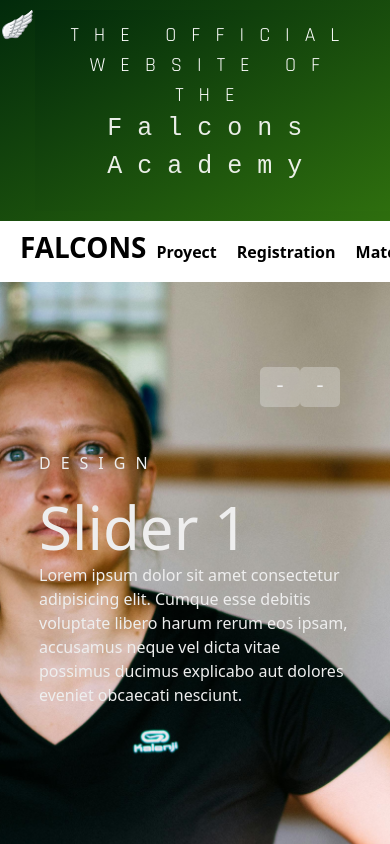
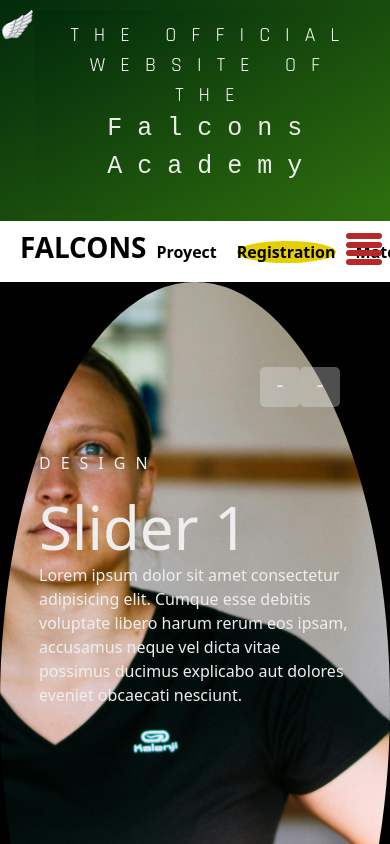
Before and after one commit to jimenezvic/Falcons_Website.github.io, a React (Vite) app in the folder client/falcons/: page /registration in a window 390 px wide. Shown: the top 844 px of the page. Built offline with nearby package versions, Linux system fonts and the light colour scheme; a web font is replaced by a local one.

Commit message:
responsive nav-bar

```diff
--- a/client/falcons/src/components/BottomNav.css
+++ b/client/falcons/src/components/BottomNav.css
@@ -1,3 +1,8 @@
+.active{
+    background-color: rgb(230, 207, 0);
+    border-radius: 100%;
+}
+
 .nav-second {
     background-color: white;
     position: sticky;
@@ -27,3 +32,30 @@ li {
     color: black;
     font-weight: bold;
 }
+.links:hover{
+    color: rgb(54, 120, 53);
+}
+.links:not(.active):hover{
+    background-color: aliceblue;
+}
+nav ul{
+    display: flex;
+
+}
+nav .menu{
+    display: flex;
+position: absolute;
+top: 0.75rem;
+right: 0.5rem;
+flex-direction: column;
+justify-content: space-between;
+width: 2.24rem;
+height: 2rem;
+}
+
+nav .menu span{
+    height: 0.4rem;
+    width: 100%;
+    background-color: #ba2727;
+    border-radius: 0.2rem;
+}
--- a/client/falcons/src/components/BottomNav.jsx
+++ b/client/falcons/src/components/BottomNav.jsx
@@ -1,5 +1,5 @@
 import React from 'react';
-import { Link } from 'react-router-dom';
+import { NavLink } from 'react-router-dom';
 import './BottomNav.css';
 
 function BottomNav() {
@@ -9,11 +9,17 @@ function BottomNav() {
         <div className="logo">
           <h1>FALCONS</h1>
         </div>
+        <div className="menu">
+          <span></span>
+          <span></span>
+          <span></span>
+          <span></span>
+        </div>
         <ul className="flex">
-          <li><Link to="/proyect" className="links">Proyect</Link></li>
-          <li><Link to="/registration" className="links">Registration</Link></li>
-          <li><Link to="/" className="links">Matches</Link></li>
-          <li><Link to="/policies" className="links">Register</Link></li>
+          <li><NavLink to="/proyect" className="links">Proyect</NavLink></li>
+          <li><NavLink to="/registration" className="links">Registration</NavLink></li>
+          <li><NavLink to="/" className="links">Matches</NavLink></li>
+          <li><NavLink to="/policies" className="links">Register</NavLink></li>
         </ul>
       </nav>
     </>
--- a/client/falcons/src/index.css
+++ b/client/falcons/src/index.css
@@ -1,9 +1,3 @@
-/* body, html {
-  box-sizing: border-box;
-  margin: 0;
-  padding-top: 70px;
-
-} */
 
 
 
```
